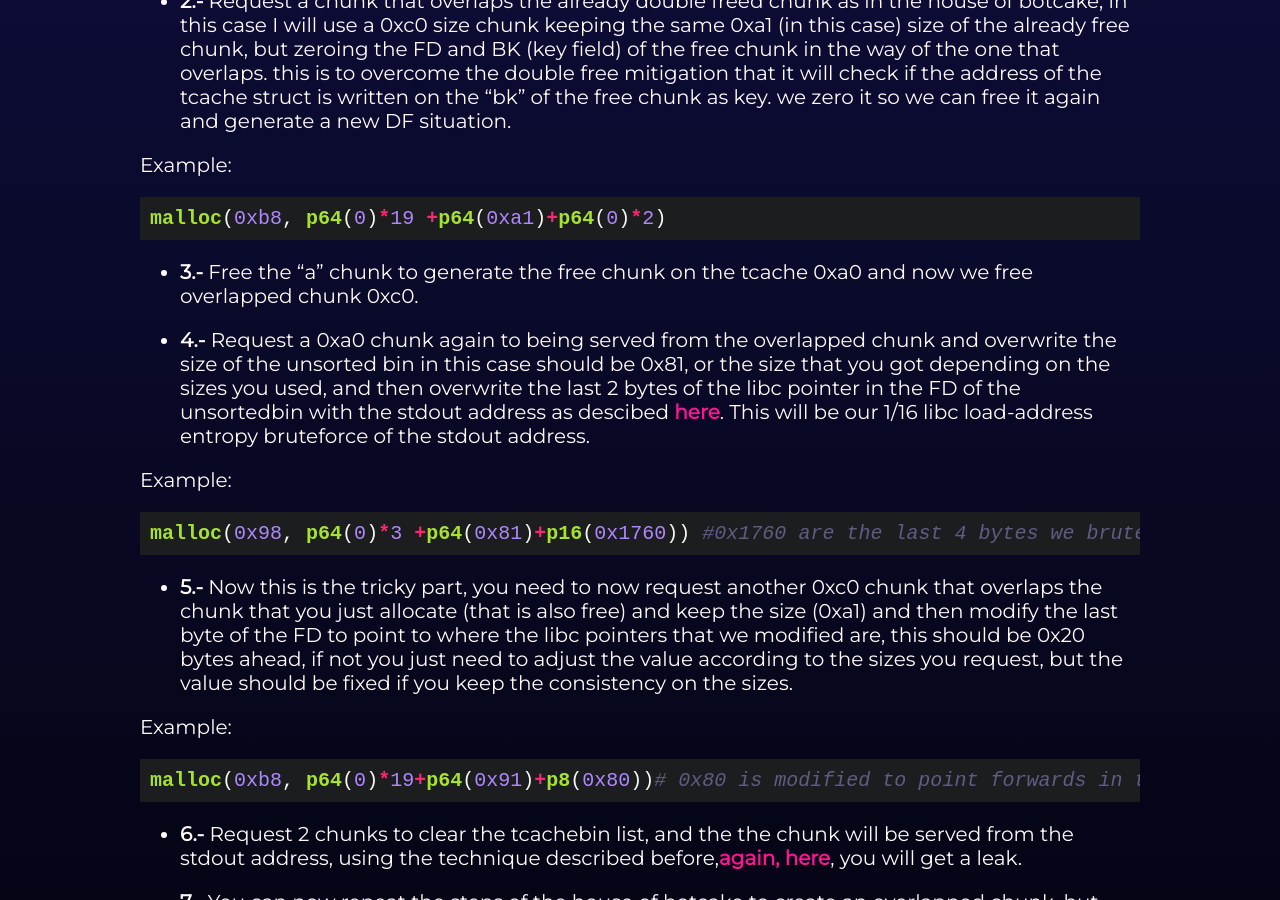
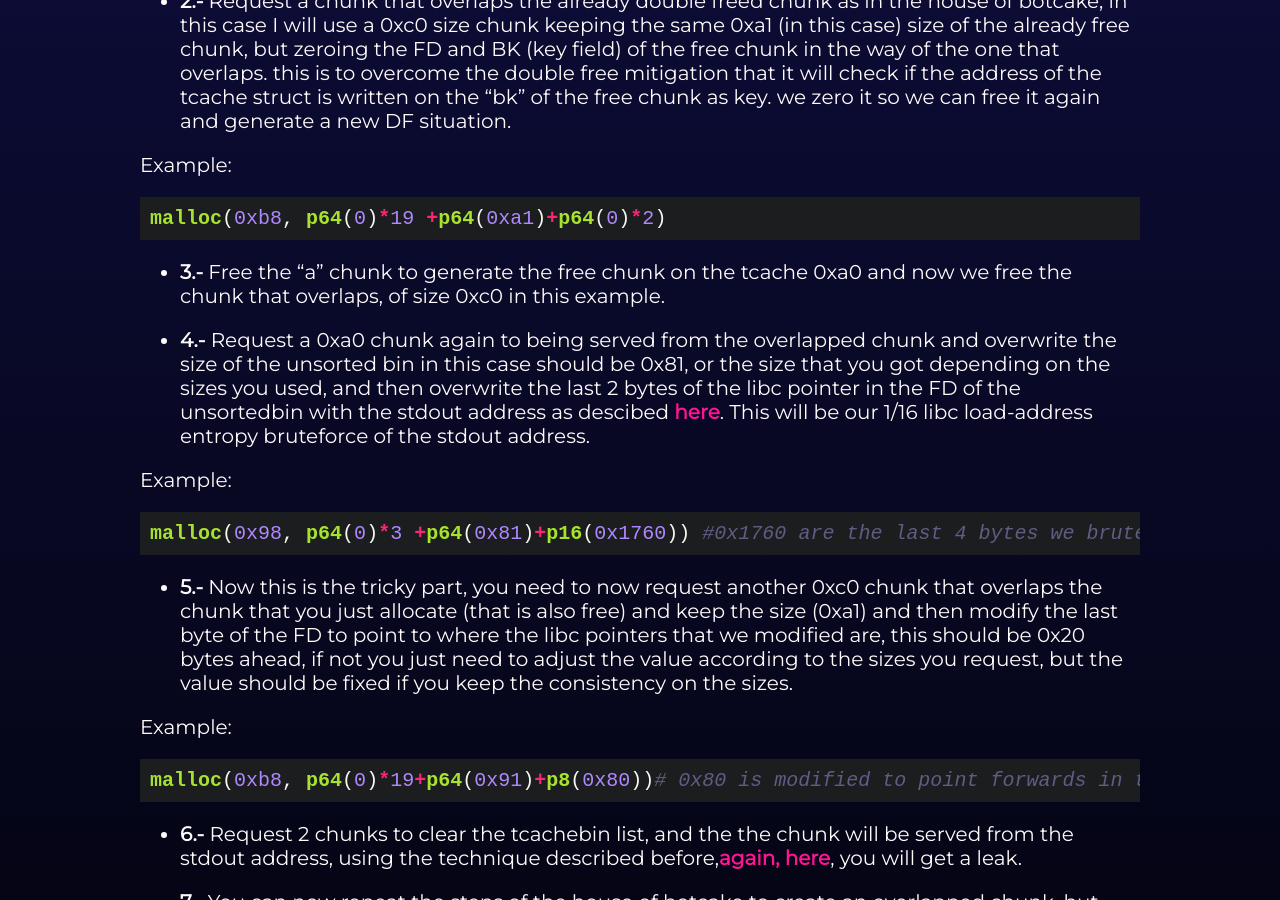
Before and after one commit to dplastico/dplastico.github.io, a Jekyll site: the page built from _posts/2021-10-17-Learning-Double-Restrictions:The-house-of-plastic-cake.md, in a window 1280 px wide and 900 px high, scrolled down 2090 px. Built offline with Jekyll 4.4.1, drawn with Linux system fonts in a browser that asks for light colours; nearby versions of some CDN libraries.

Commit message:
house of plastic v1.8

````diff
--- a/_posts/2021-10-17-Learning-Double-Restrictions:The-house-of-plastic-cake.md
+++ b/_posts/2021-10-17-Learning-Double-Restrictions:The-house-of-plastic-cake.md
@@ -57,7 +57,7 @@ Example:
 malloc(0xb8, p64(0)*19 +p64(0xa1)+p64(0)*2)
 ```
 
-* **3.-** Free the "a" chunk to generate the free chunk on the tcache 0xa0 and now we free overlapped chunk 0xc0.
+* **3.-** Free the "a" chunk to generate the free chunk on the tcache 0xa0 and now we free the  chunk that overlaps, of size 0xc0 in this example.
 
 * **4.-** Request a 0xa0 chunk again to being served from the overlapped chunk and overwrite the size of the unsorted bin in this case should be 0x81, or the size that you got depending on the sizes you used, and then overwrite the last 2 bytes of the libc pointer in the FD of the unsortedbin with the stdout address as descibed [here]([here](https://vigneshsrao.github.io/posts/babytcache/)). This will be our 1/16 libc load-address entropy bruteforce of the stdout address.
 
````
